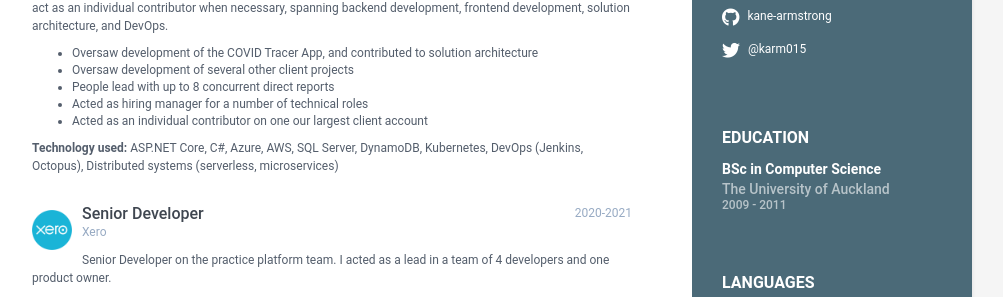
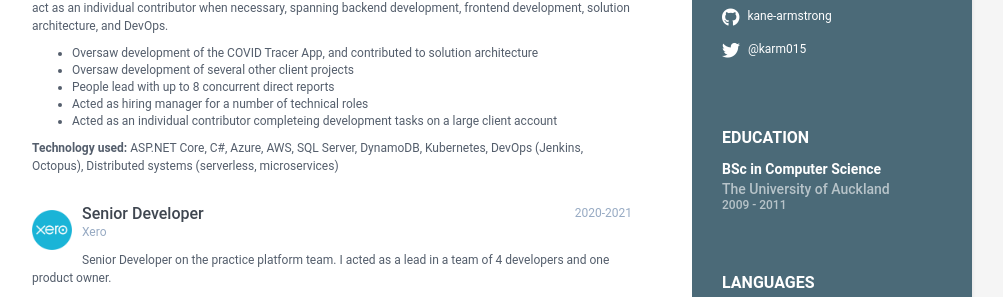
Before and after one commit to kane-armstrong/bananas, a Jekyll site: the page built from index.html, in a window 1280 px wide and 900 px high. Shown: the part 424-721 px from the top of the window, without its empty margins (168-1171 px from the left). Built offline with Jekyll 4.4.1, drawn with Linux system fonts in a browser that asks for light colours.

Commit message:
Fix grammar

```diff
--- a/_data/data.yml
+++ b/_data/data.yml
@@ -60,7 +60,7 @@ experiences:
         - Oversaw development of several other client projects
         - People lead with up to 8 concurrent direct reports
         - Acted as hiring manager for a number of technical roles
-        - Acted as an individual contributor on one our largest client account
+        - Acted as an individual contributor completeing development tasks on a large client account
       technology: |
         ASP.NET Core,
         C#,
```
